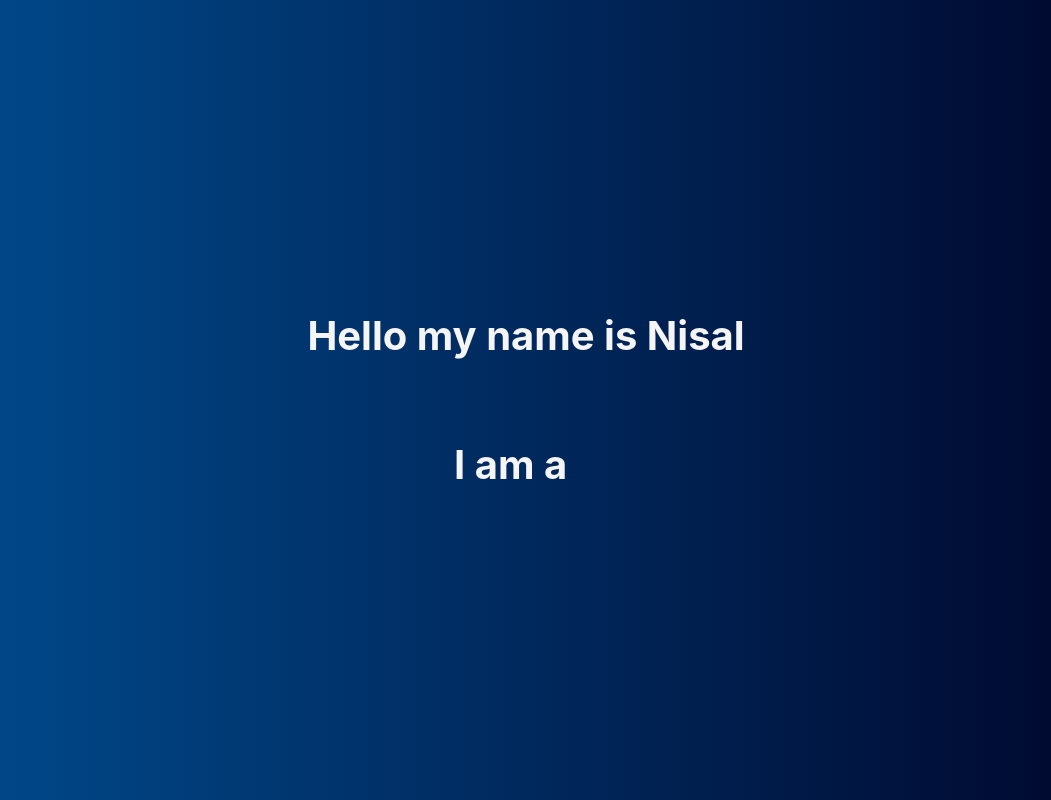
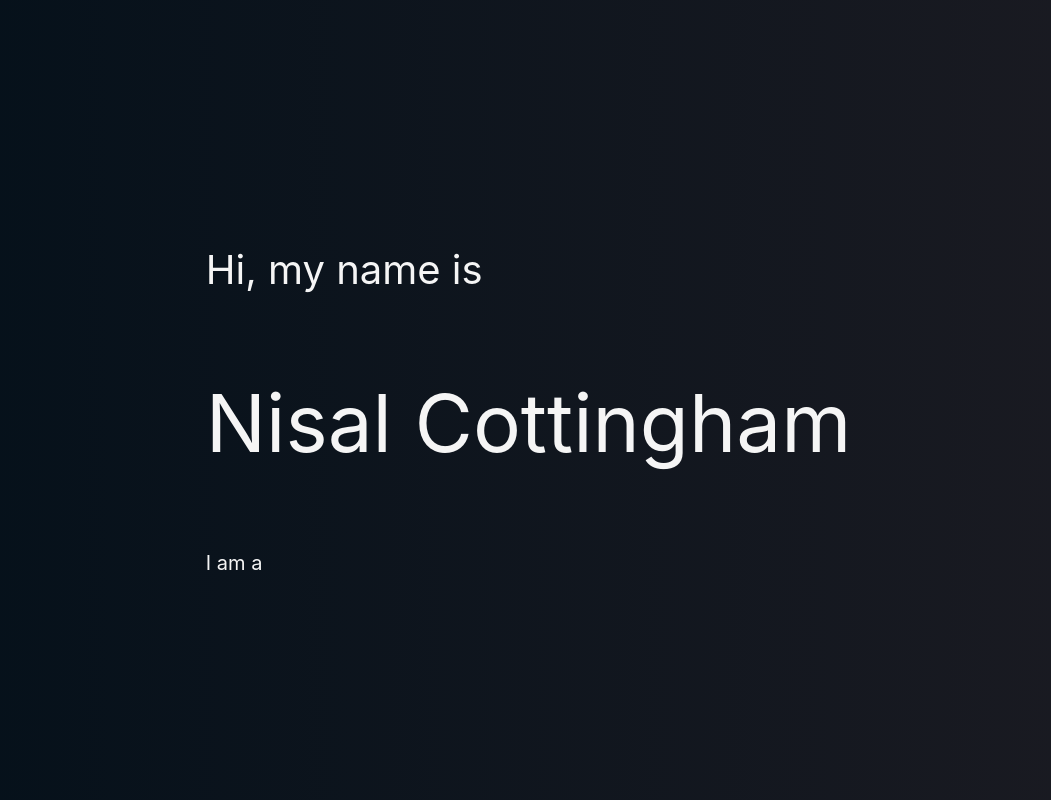
Before and after one commit to Kneesal/nisals-portfolio-website, a React (Create React App) app: page / in a window 1280 px wide. Shown: the top 800 px of the page, without its empty margins (114-1165 px from the left). Built offline with nearby package versions, Linux system fonts and the light colour scheme.

Commit message:
changed hero to textalign left and changed color scheme

```diff
--- a/src/Component/About Me/AboutMe.js
+++ b/src/Component/About Me/AboutMe.js
@@ -6,7 +6,7 @@ import profilepic from '../../assets/profilepic.jpeg'
 const AboutMe = () => {
 
   return (
-    <div style = {{ paddingBottom: '13rem', backgroundColor: "#242526"}} id = 'aboutme'  >
+    <div style = {{ paddingBottom: '13rem', backgroundColor: "rgb(24 27 37)"}} id = 'aboutme'  >
       <Animate.FadeUp>
       <h1
       className={"aboutheader"}
--- a/src/Component/Hero/Hero.js
+++ b/src/Component/Hero/Hero.js
@@ -6,7 +6,7 @@ const Hero = () => {
 
     return(
         <div className="banner" id="home">
-            <h1 style={{fontSize: '40px'}}><Typewriter/></h1>
+            <Typewriter/>
         </div>
     )
 }
--- a/src/Component/Hero/Typewriter/Typewriter.js
+++ b/src/Component/Hero/Typewriter/Typewriter.js
@@ -46,13 +46,10 @@ const Typewriter = () => {
 
 
     return(
-        <div>
-            <p>Hello my name is Nisal</p>
-            <div style={{display: 'flex', alignItems: "center", justifyContent: 'center', gap: '0.2em', flexWrap: "wrap"}}>
-                    <p> {`I am a `}</p>
-                    <p className="gradientFont">{`${word}`}</p>
-                    <div className="blinking-cursor gradientFont"></div>
-            </div>
+        <div className="typewritereffect">
+            <p style={{fontSize: '40px'}}>Hi, my name is</p>
+            <p style={{fontSize: '80px'}}>Nisal Cottingham</p>
+            <p style={{fontSize: '20px'}}>{`I am a `}<span className="gradientFont">{`${word}`}</span></p>
         </div>
     )
 }
--- a/src/Component/Hero/Typewriter/typewriter.css
+++ b/src/Component/Hero/Typewriter/typewriter.css
@@ -2,6 +2,12 @@
     content: "|";
     animation: blink 1s step-end infinite;
   }
+
+.typewritereffect{
+  text-align: left;
+  padding-left: 5px;
+  overflow: hidden;
+}
 
   @keyframes blink {
     from,
--- a/src/Component/Navbar/nav.css
+++ b/src/Component/Navbar/nav.css
@@ -17,7 +17,7 @@
 }
 
 .navColor {
-    background-color: rgb(36, 37, 38);
+    background-color: rgb(24 27 37);
     transition: all 0.5s;
     opacity: 1;
 }
--- a/src/index.css
+++ b/src/index.css
@@ -4,8 +4,8 @@ body {
   text-align: center;
   color: whitesmoke;
   background: #000428;  /* fallback for old browsers */
-  background: -webkit-linear-gradient(to right, #004e92, #000428);  /* Chrome 10-25, Safari 5.1-6 */
-  background: linear-gradient(to right, #004e92, #000428); /* W3C, IE 10+/ Edge, Firefox 16+, Chrome 26+, Opera 12+, Safari 7+ */
+  background: -webkit-linear-gradient(to right, #04101a, #1b1b22);  /* Chrome 10-25, Safari 5.1-6 */
+  background: linear-gradient(to right, #04101a, #1b1b22); /* W3C, IE 10+/ Edge, Firefox 16+, Chrome 26+, Opera 12+, Safari 7+ */
 
   font-family: -apple-system, BlinkMacSystemFont, 'Segoe UI', 'Roboto', 'Oxygen',
     'Ubuntu', 'Cantarell', 'Fira Sans', 'Droid Sans', 'Helvetica Neue',
@@ -34,12 +34,12 @@ ul {
 .gradientFont {
   background: linear-gradient(349deg, rgba(0,56,255,1) 0%, rgba(7,230,208,1) 100%);
   background-clip: text;
-  color: transparent;
-
+  -webkit-background-clip: text;
+  -webkit-text-fill-color: transparent;
 }
 
 .gradientButton {
-  background: linear-gradient(349deg, rgba(0,56,255,1) 0%, rgba(7,230,208,1) 100%);
+  background: linear-gradient(349deg, rgba(0,56,255,1) 0%, rgb(0 88 238) 100%);
   padding: 0.9em;
   border-radius: 10px;
 }
```
Also changed, not shown: 1 other file (tests, documents, lock files or other folders).
